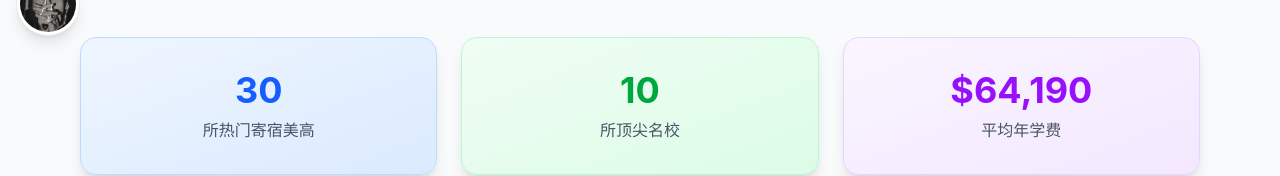
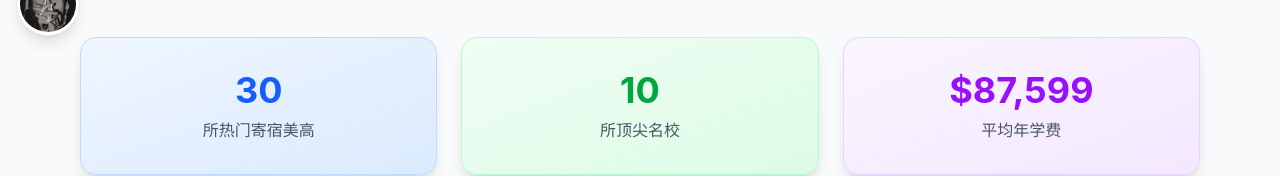
Before and after one commit to Hshyyy/meigao-helper, a React (Vite) app: page / in a window 1280 px wide. Shown: the part 748-924 px from the top of the page. Built offline with nearby package versions, Linux system fonts and the light colour scheme.

Commit message:
首页平均学费改用含城市系数的预估费用

```diff
--- a/src/pages/Home.tsx
+++ b/src/pages/Home.tsx
@@ -1,7 +1,7 @@
 import { useState } from "react";
 import { Link } from "react-router-dom";
 import { Helmet } from "react-helmet-async";
-import { schools } from "../data/schools";
+import { schools, getEstimatedAnnualCost } from "../data/schools";
 import type { School } from "../data/schools";
 import ShareButton from "../components/ShareButton";
 import MusicPlayer from "../components/MusicPlayer";
@@ -13,7 +13,7 @@ export default function Home() {
     total: schools.length,
     topTier: schools.filter((s) => s.rankingTier === "顶尖").length,
     avgTuition: Math.round(
-      schools.reduce((sum, s) => sum + s.tuition, 0) / schools.length
+      schools.reduce((sum, s) => sum + getEstimatedAnnualCost(s), 0) / schools.length
     ),
   };
 
```
